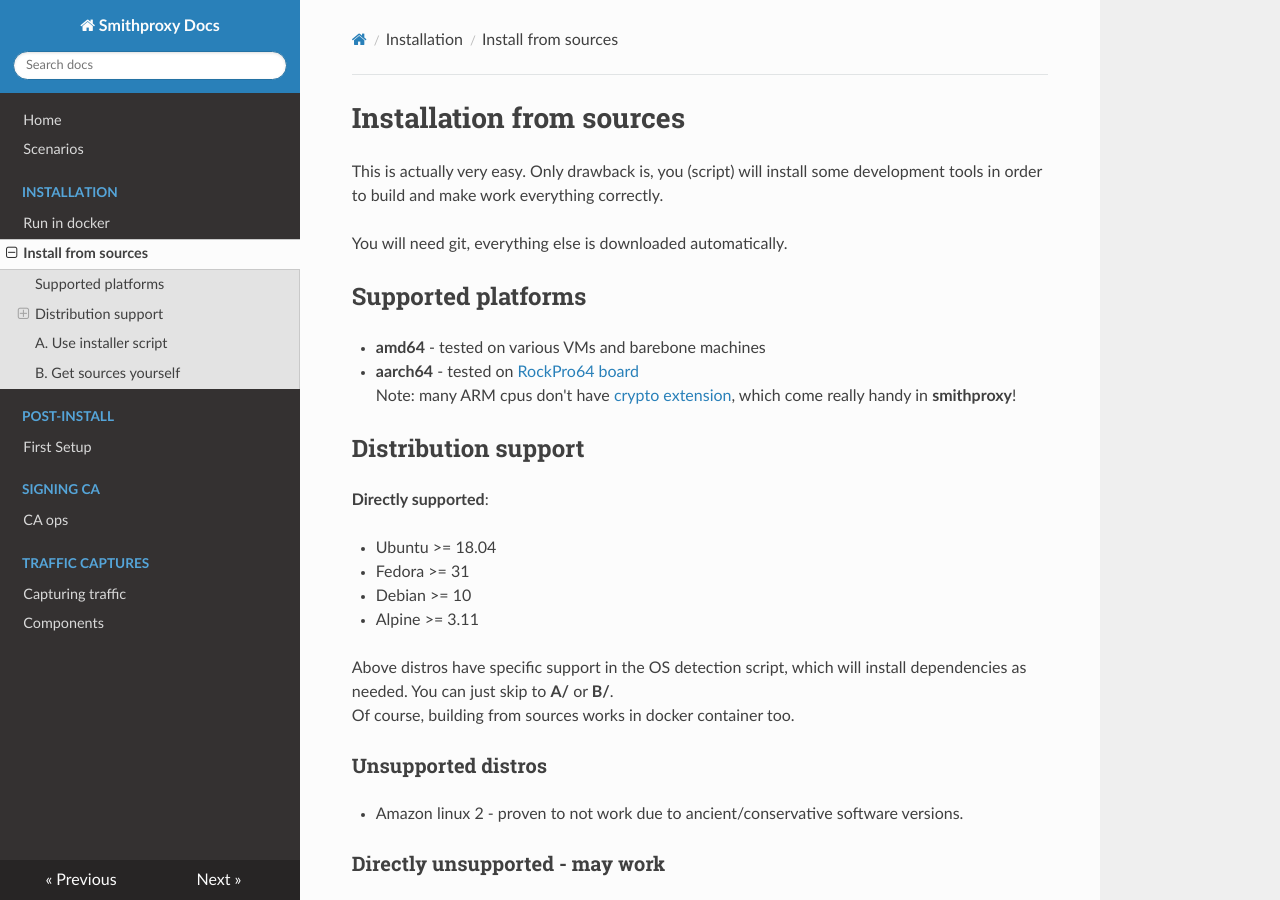
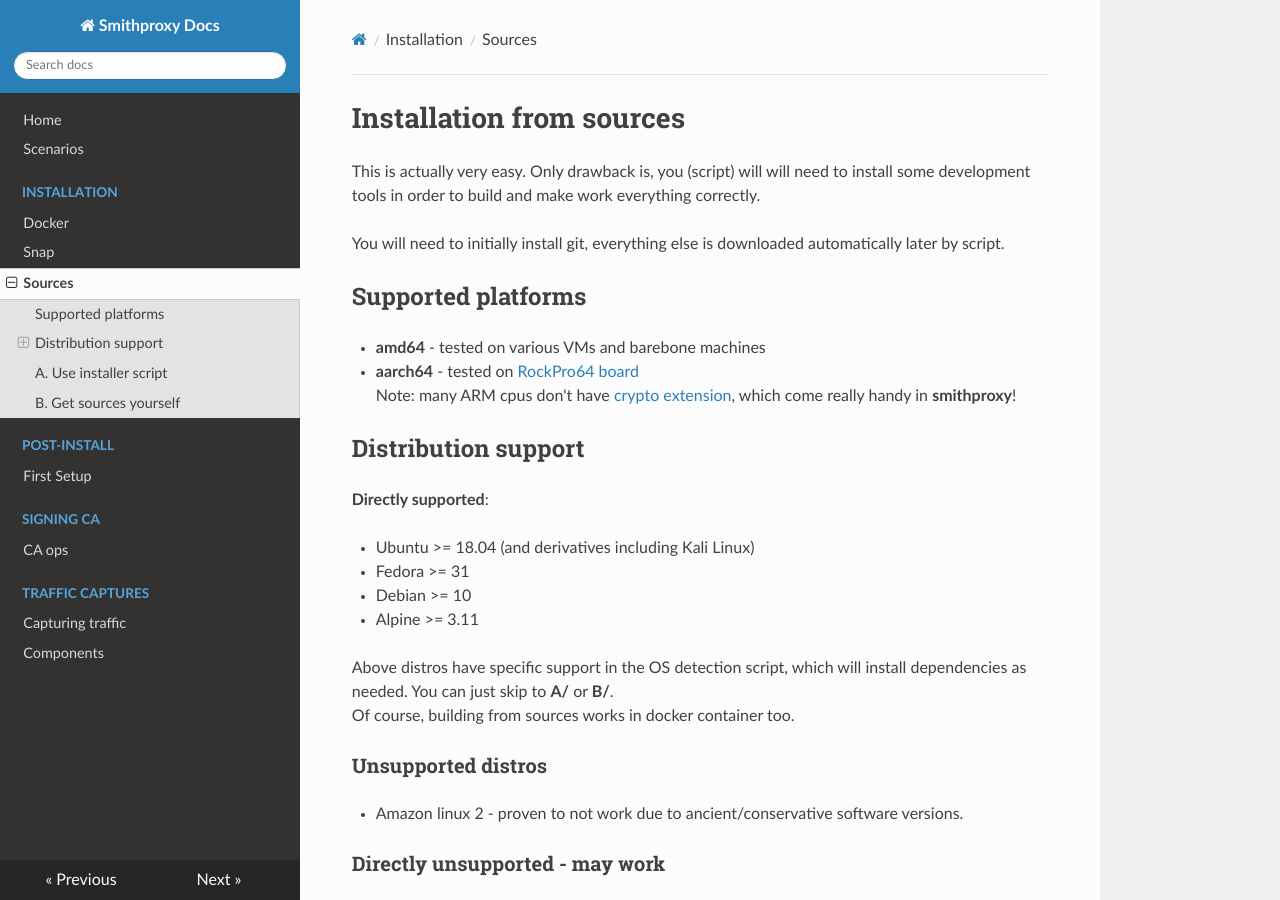
Before and after one commit to astibal/smithproxy_docs, an MkDocs documentation site: the page built from docs/install/sources.md, in a window 1280 px wide and 900 px high. Built offline with MkDocs 1.6.1, drawn with Linux system fonts in a browser that asks for light colours; nearby versions of some CDN libraries.

Commit message:
add and move around things

```diff
--- a/docs/installing-sources.md
+++ b/docs/install/sources.md
@@ -1,9 +1,9 @@
 # Installation from sources
 
-This is actually very easy. Only drawback is, you (script) will install some development
+This is actually very easy. Only drawback is, you (script) will will need to install some development
 tools in order to build and make work everything correctly.
 
-You will need git, everything else is downloaded automatically.
+You will need to initially install git, everything else is downloaded automatically later by script.
 
 ## Supported platforms
 
@@ -15,7 +15,7 @@ You will need git, everything else is downloaded automatically.
 
 **Directly supported**:
 
-- Ubuntu >= 18.04
+- Ubuntu >= 18.04 (and derivatives including Kali Linux)
 - Fedora >= 31
 - Debian >= 10
 - Alpine >= 3.11
--- a/mkdocs.yml
+++ b/mkdocs.yml
@@ -3,8 +3,9 @@ nav:
         - Home: index.md
         - Scenarios: scenarios.md
         - Installation:
-            - Run in docker: installing-docker.md
-            - Install from sources: installing-sources.md
+            - Docker: install/docker.md
+            - Snap: install/snap.md
+            - Sources: install/sources.md
         - Post-install:
             - First Setup: post-install.md
         - Signing CA:
```
Also changed, not shown: docs/install/snap.md (added, +106 -0 lines), docs/install/docker.md (renamed from docs/installing-docker.md).
